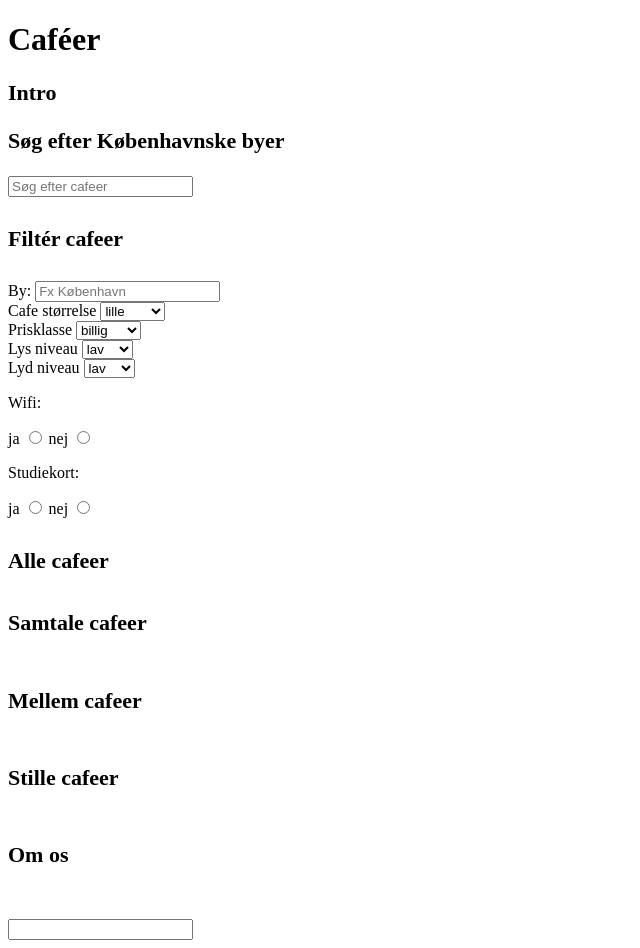
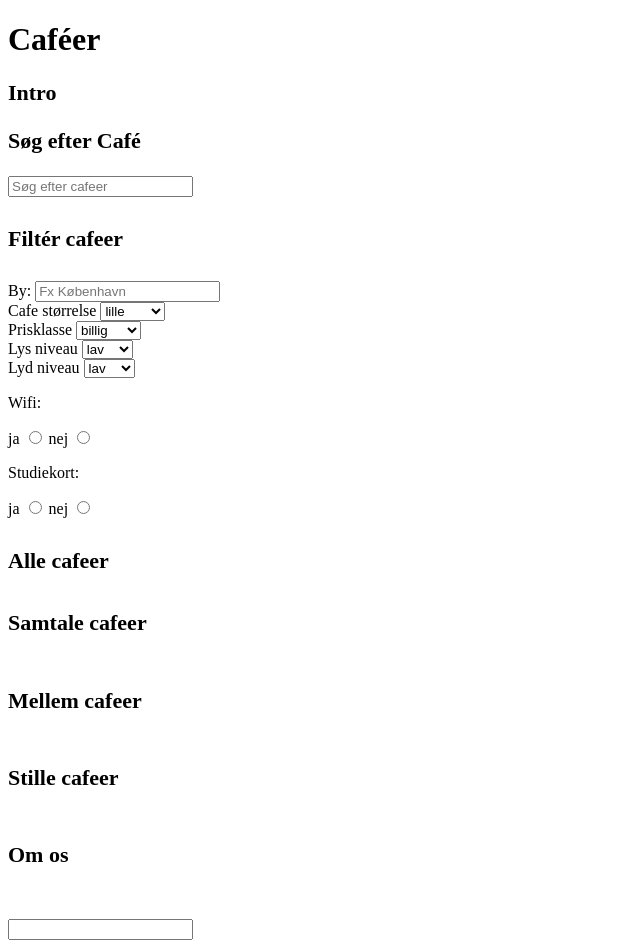
Before and after one commit to Mahe0055/webtechnology-02-portfolio---cafe-spots, a website: page index.html in a window 1280 px wide. Shown: the whole page, without its empty margins (0-640 px from the left). Drawn offline with Linux system fonts and the light colour scheme; no server answers.

```diff
--- a/index.html
+++ b/index.html
@@ -19,7 +19,7 @@
 </div>
 
 <div class="searchField">
-    <h3> Søg efter Københavnske byer</h3>
+    <h3> Søg efter Café</h3>
     <input id="input" oninput="inputElement(value)" placeholder="Søg efter cafeer" type="text">
     <ul id="cafeAddress"></ul>
 </div>
```
